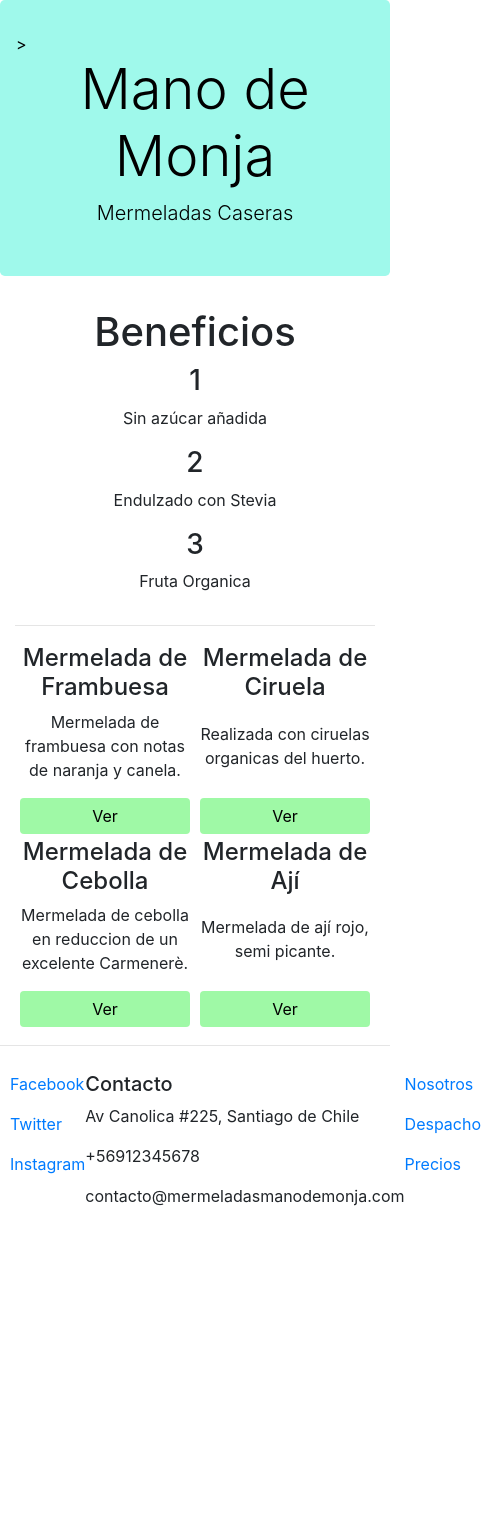
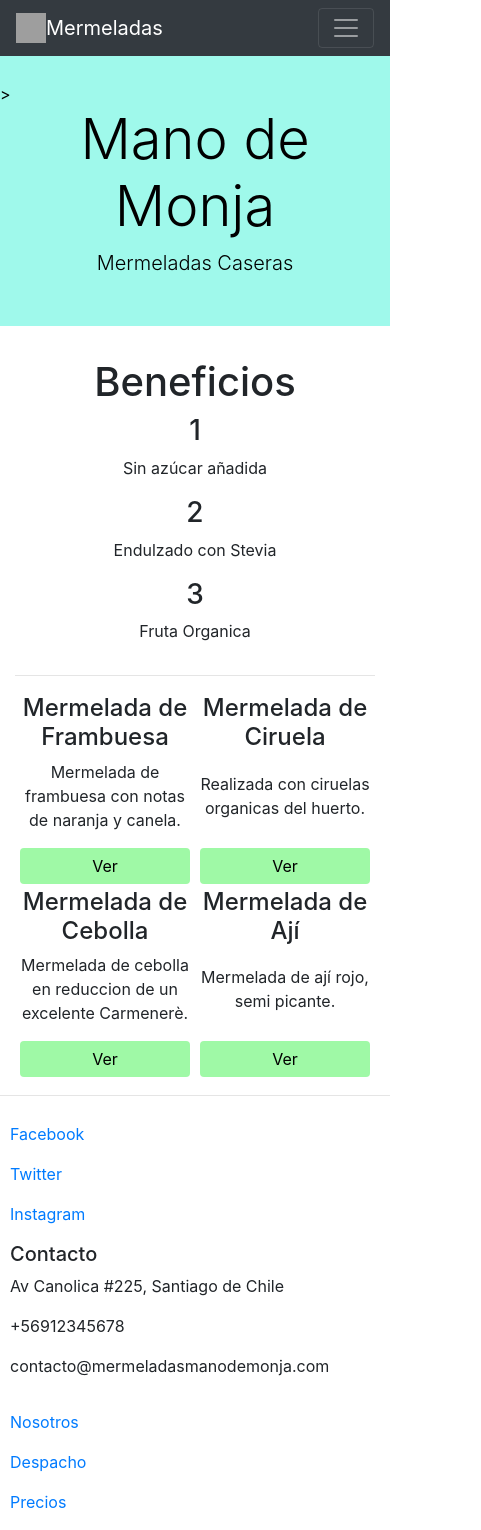
Before and after one commit to pcidsoto/Ejemplo-de-pagina-web-con-responsive, a website: page index.html in a window 390 px wide. Shown: the whole page, 481 px wide, since content can reach past the window. Before the commit the page ends 1224 px from the top, so only its background shows below. Drawn offline with nearby package versions, Linux system fonts and the light colour scheme; grey boxes are pictures that could not be loaded.

Commit message:
Se agrega navbar,icono y se hace responsive. se hace responsive el jumbotron y el footer con flex

```diff
--- a/css/main.css
+++ b/css/main.css
@@ -1,6 +1,7 @@
 .jumbotron{
     background-color: #9FF9EB;
     color: black;
+    margin-top: 50px;
 }
 
 .footer{
--- a/index.html
+++ b/index.html
@@ -12,13 +12,36 @@
     <title>Mano de Monja</title>
   </head>
     <body>
+
         <!-- Optional JavaScript -->
         <!-- jQuery first, then Popper.js, then Bootstrap JS -->
         <script src="node_modules/jquery/dist/jquery.min.js" ></script>
         <script src="node_modules/popper.js/dist/popper.min.js"></script>
         <script src="node_modules/bootstrap/dist/js/bootstrap.min.js"></script>
+        <!--fixed-top hace que la barra se quede fija-->
+        <!-- navbar-expand-md se activa el boton cuando se hace medium la pagina "responsive"-->
+        <nav class="navbar navbar-expand-sm navbar-dark bg-dark fixed-top">
+            <a class="navbar-brand" href="#" >
+                <img src="https://www.flaticon.es/premium-icon/icons/svg/1682/1682257.svg" width="30" height="30" class="d-inline-block align-top" alt="">Mermeladas
+            </a>
+            <!--Boton de navegación collapse-->
+            <button class="navbar-toggler" type="button" data-toggle="collapse" data-target="#navbarToggleExternalContent"
+            aria-controls="navbarToggleExternalContent" aria-expanded="false" aria-label="Toggle navigation">
+                <span class="navbar-toggler-icon"></span>
+              </button>
+            <!-- id tiene que ser igual a data-target para que muestra la lista de navegacion-->
+            <div class="collapse navbar-collapse" id="navbarToggleExternalContent">
+                <ul class="navbar-nav mr-auto">
+                    <li class="nav-item active"> <a class="nav-link" href="#">Home</a></li>
+                    <li class="nav-item"><a class="nav-link" href="#">Nosotros</a></li>
+                    <li class="nav-item"><a class="nav-link" href="#">Precios</a></li>
+                    <li class="nav-item"><a class="nav-link" href="#">Despacho</a></li>
+                    <li class="nav-item"><a class="nav-link" href="#">Contacto</a></li>
+                </ul>
+            </div>
+        </nav>
 
-        <div class = "jumbotron">
+        <div class = "jumbotron jumbotron-fluid">
 
                 <!--display 4 muestra titulo-->>
                 <h1 class="display-4 text-center">Mano de Monja</h1>
@@ -105,14 +128,14 @@
         </div>
     <hr>
     <footer class="footer container">
-        <div class="d-flex justify-content-between">
-            <div>
+        <div class="d-flex flex-wrap flex-row justify-content-between">
+            <div class="d-flex flex-column">
                 <p> <a href="http:\\www.facebook.com">Facebook</a> </p>
                 <p> <a href="http:\\www.twitter.com">Twitter</a></p>
                 <p> <a href="http:\\www.instagram.com">Instagram</a></p>
             </div>
 
-            <div>
+            <div class="d-flex flex-column">
                 <address>
                     <h5>Contacto</h5>
                     <p>Av Canolica #225, Santiago de Chile</p>
@@ -121,7 +144,7 @@
                 </address>
             </div>
 
-            <div>
+            <div class="d-flex flex-column">
                 <p> <a href="#">Nosotros</a> </p>
                 <p> <a href="#">Despacho</a></p>
                 <p> <a href="#">Precios</a></p>
```
